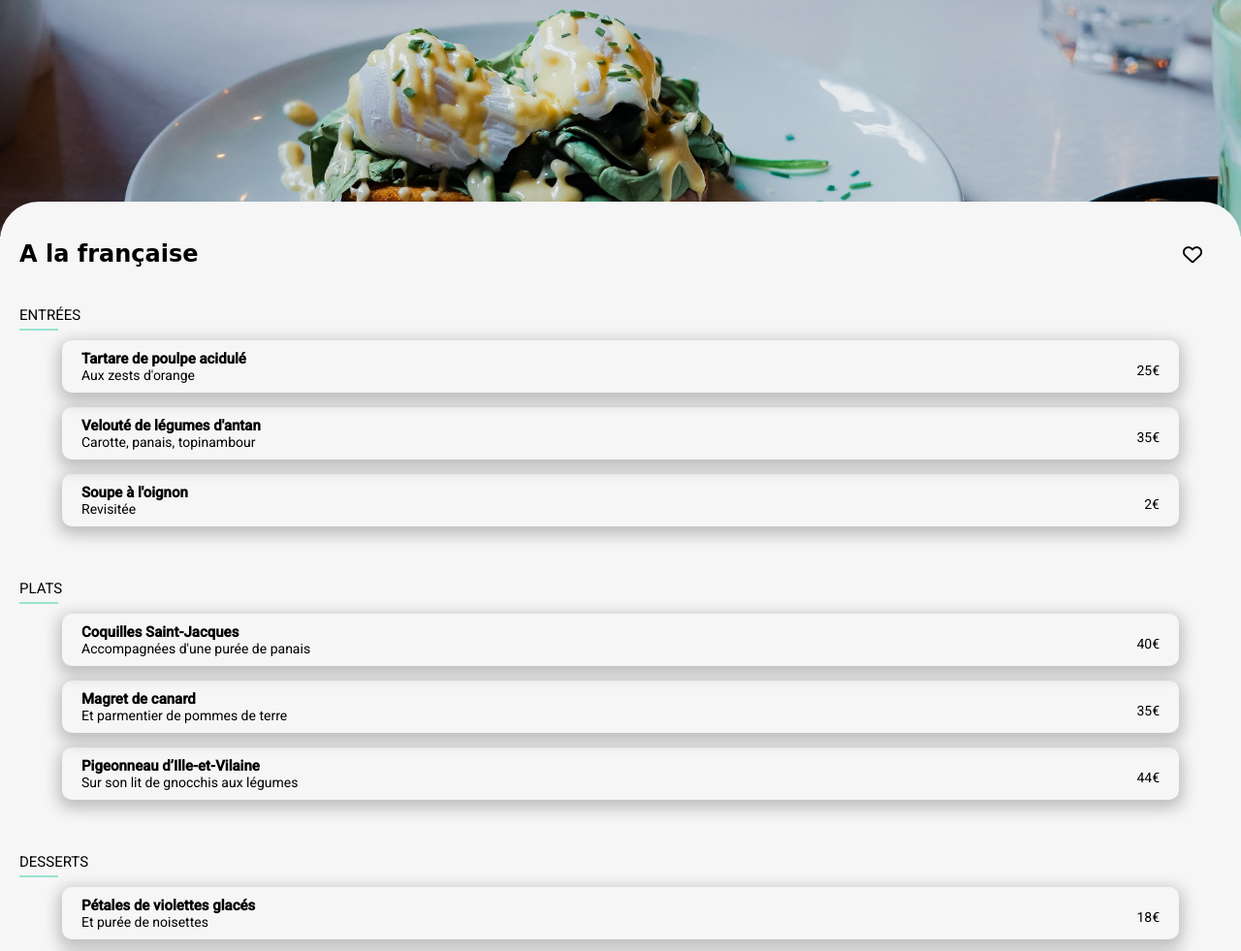
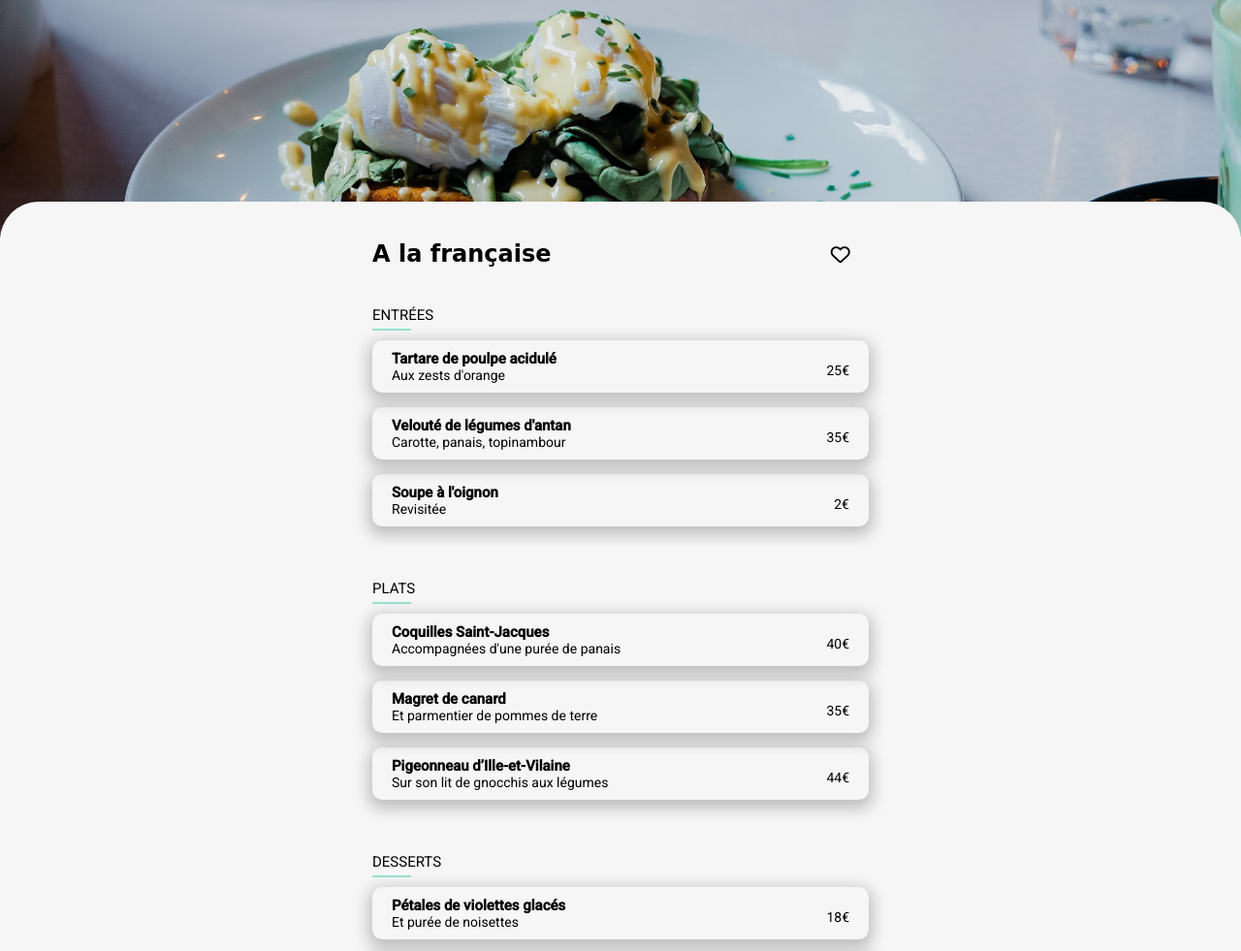
Before and after one commit to jimmylelievre/JimmyLelievre_3_08102021, a website: page menu-1.html in a window 1280 px wide. Shown: the part 136-1117 px from the top of the page at 97% size. Drawn offline with Linux system fonts and the light colour scheme; a web font is replaced by a local one.

Commit message:
responsive design menu desktop done

```diff
--- a/main.scss
+++ b/main.scss
@@ -88,6 +88,7 @@ button {
   background: linear-gradient(to bottom, #ff79da 0%, #9356dc 100%);
   -webkit-box-shadow: 0px 5px 15px 4px rgba(94, 94, 94, 0.49);
   box-shadow: 0px 5px 15px 4px rgba(94, 94, 94, 0.49);
+  cursor: pointer;
 }
 .section-function h2 {
   margin-left: 20px;
@@ -312,7 +313,28 @@ footer i {
   margin-bottom: 15px;
   -webkit-box-shadow: 0px 5px 15px 4px rgba(94, 94, 94, 0.49);
   box-shadow: 0px 5px 15px 4px rgba(133, 133, 133, 0.49);
+  cursor: pointer;
 }
+.animation {
+  animation: apparition-menu 2s;
+}
+.delay {
+  animation-delay: 50ms;
+}
+.delay2 {
+  animation-delay: 100ms;
+}
+@keyframes apparition-menu {
+  from {
+    transform: translateY(10px);
+    opacity: 0;
+  }
+  to {
+    transform: translateY(0);
+    opacity: 1;
+  }
+}
+
 .card-meal h3 {
   font-size: 15px;
 }
@@ -440,3 +462,30 @@ footer i {
     margin-right: 20px;
   }
 }
+/* Responsive desktop et tablette Menu */
+@media screen and (min-width: 846px) {
+  .title-menu {
+    display: flex;
+    justify-content: center;
+  }
+  .card-meal {
+    width: 40%;
+  }
+  .decoration-line {
+    border-bottom: 2px solid $tertiaire;
+    width: 40px;
+    height: 25px;
+    margin-left: 30%;
+    margin-bottom: 10px;
+  }
+  .title-menu {
+    display: flex;
+    justify-content: flex-start;
+    padding-left: 0px;
+    margin-left: 30%;
+  }
+  .title-menu i {
+    position: absolute;
+    right: 45%;
+  }
+}
--- a/menu-1.html
+++ b/menu-1.html
@@ -19,7 +19,7 @@
     <!-- section menu -->
     <img class="img-menu" src="/assets/restaurants/toa-heftiba-DQKerTsQwi0-unsplash.jpg" alt="">
 
-    <section>
+    <section class="section-menu">
     <div class="card-menu">
         <div class="title-menu">
             <h1>A la française</h1>
@@ -31,17 +31,17 @@
         </div>
 
         <div class="section-meal">
-            <div class="card-meal">
+            <div class="card-meal animation">
                 <h3>Tartare de poulpe acidulé</h3>
                 <p>Aux zests d'orange</p>
                 <p class="price">25€</p>
             </div>
-            <div class="card-meal">
+            <div class="card-meal animation delay">
                 <h3>Velouté de légumes d'antan</h3>
                 <p>Carotte, panais, topinambour</p>
                 <p class="price">35€</p>
             </div>
-            <div class="card-meal">
+            <div class="card-meal animation delay2">
                 <h3>Soupe à l'oignon</h3>
                 <p>Revisitée</p>
                 <p class="price">2€</p>
@@ -53,17 +53,17 @@
         </div>
 
         <div class="section-meal">
-            <div class="card-meal">
+            <div class="card-meal animation">
                 <h3>Coquilles Saint-Jacques</h3>
                 <p>Accompagnées d'une purée de panais</p>
                 <p class="price">40€</p>
             </div>
-            <div class="card-meal">
+            <div class="card-meal animation delay">
                 <h3>Magret de canard</h3>
                 <p>Et parmentier de pommes de terre</p>
                 <p class="price">35€</p>
             </div>
-            <div class="card-meal">
+            <div class="card-meal animation delay2">
                 <h3>Pigeonneau d’Ille-et-Vilaine</h3>
                 <p>Sur son lit de gnocchis aux légumes</p>
                 <p class="price">44€</p>
@@ -75,17 +75,17 @@
         </div>
 
         <div class="section-meal">
-            <div class="card-meal">
+            <div class="card-meal animation">
                 <h3>Pétales de violettes glacés</h3>
                 <p>Et purée de noisettes</p>
                 <p class="price">18€</p>
             </div>
-            <div class="card-meal">
+            <div class="card-meal animation delay">
                 <h3>Fondant au chocolat</h3>
                 <p>Revisité</p>
                 <p class="price">22€</p>
             </div>
-            <div class="card-meal">
+            <div class="card-meal animation delay2">
                 <h3>Millefeuille croustillant</h3>
                 <p>Myrtilles et pâte d’amande</p>
                 <p class="price">23€</p>
```
Also changed, not shown: style.css, 1 other file.
